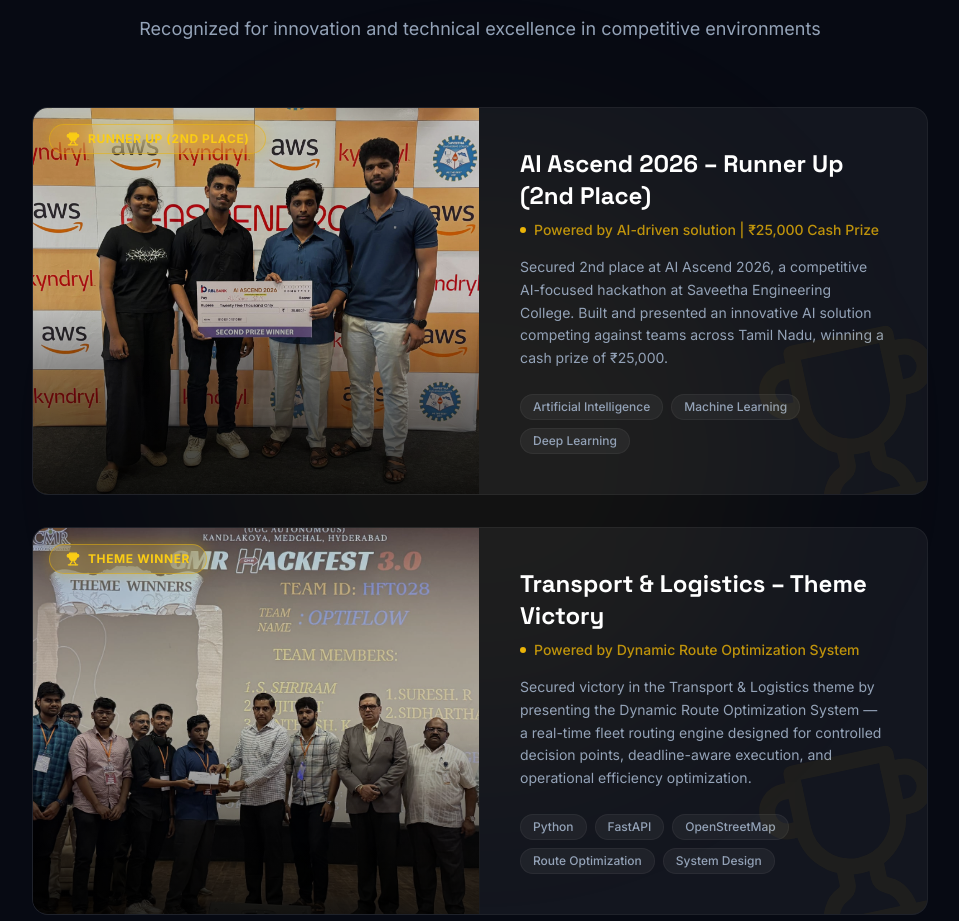
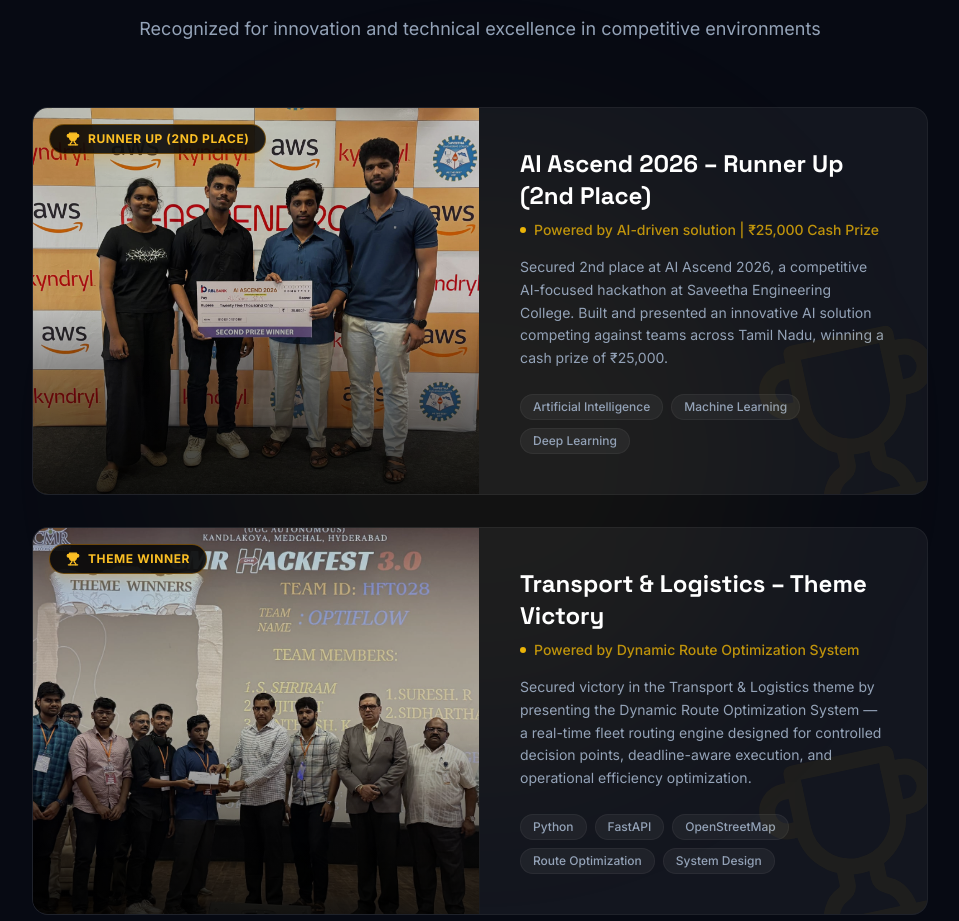
Before and after one commit to shriram-s7/portfolio-s-shriram, a React (Vite) app: page / in a window 1280 px wide. Shown: the part 3760-4681 px from the top of the page, without its empty margins (160-1119 px from the left). Built offline with nearby package versions, Linux system fonts and the light colour scheme; the HTML template or start-up script is replaced by a standard one.

Commit message:
style(hackathon): improve visual contrast of achievement overlay badges

```diff
--- a/src/components/portfolio/Hackathon.tsx
+++ b/src/components/portfolio/Hackathon.tsx
@@ -132,7 +132,7 @@
                                         </div>
                                     )}
                                     <div className="absolute inset-0 bg-gradient-to-t from-black/80 via-transparent to-transparent pointer-events-none" />
-                                    <div className="absolute top-4 left-4 bg-yellow-500/20 backdrop-blur-md border border-yellow-500/50 text-yellow-400 px-4 py-1.5 rounded-full flex items-center gap-2 shadow-[0_0_15px_rgba(234,179,8,0.3)] z-10">
+                                    <div className="absolute top-4 left-4 bg-black/85 backdrop-blur-md border border-amber-500/40 text-amber-400 px-4 py-1.5 rounded-full flex items-center gap-2 shadow-lg shadow-amber-500/20 z-10">
                                         <Trophy size={14} fill="currentColor" />
                                         <span className="font-bold text-xs uppercase tracking-wider">{hackathon.achievement}</span>
                                     </div>
```
